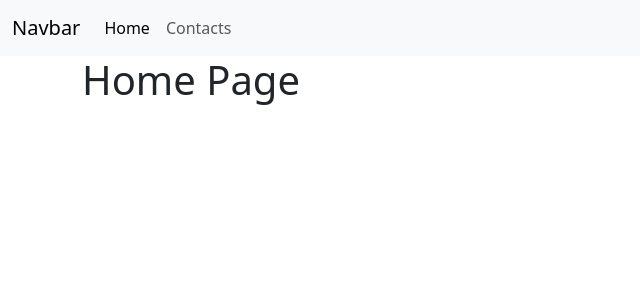
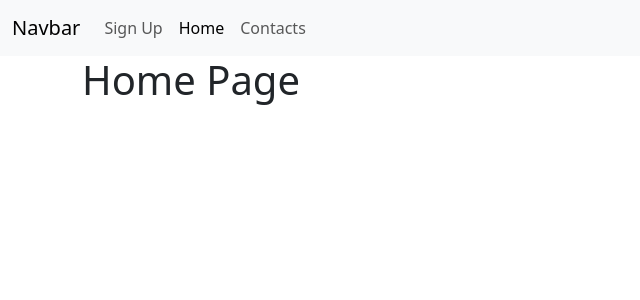
Before and after one commit to hxnmeister/project, a PHP site: page / in a window 1280 px wide. Shown: the top 300 px of the page, without its empty margins (0-640 px from the left). Run offline with PHP 8.4, Linux system fonts and the light colour scheme.

Commit message:
Created files and wrote a function.
Created registration.php and auth.php files.

I wrote a function to check whether a given page is active and highlight the active page in the navigation bar.

```diff
--- a/functions/main.php
+++ b/functions/main.php
@@ -3,6 +3,11 @@
     if(!empty($action))
     {
         $action();
+    }
+
+    function isPageActive(string $currentPage)
+    {
+        return ((empty($_GET) && $currentPage === 'home') || array_search($currentPage, $_GET)) ? 'active' : '';
     }
 
     function sendEmail()
--- a/index.php
+++ b/index.php
@@ -21,10 +21,13 @@
                     <div class="collapse navbar-collapse" id="navbarSupportedContent">
                     <ul class="navbar-nav me-auto mb-2 mb-lg-0">
                         <li class="nav-item">
-                        <a class="nav-link active" aria-current="page" href="/">Home</a>
+                            <a class="nav-link <?php echo isPageActive('registration')?>" href="/registration">Sign Up</a>
                         </li>
                         <li class="nav-item">
-                        <a class="nav-link" href="/contacts">Contacts</a>
+                        <a class="nav-link <?php echo isPageActive('home')?>"  href="/">Home</a>
+                        </li>
+                        <li class="nav-item">
+                        <a class="nav-link <?php echo isPageActive('contacts')?>" href="/contacts">Contacts</a>
                         </li>
                     </div>
                 </div>
```
Also changed, not shown: pages/auth.php (added), pages/registration.php (added).
